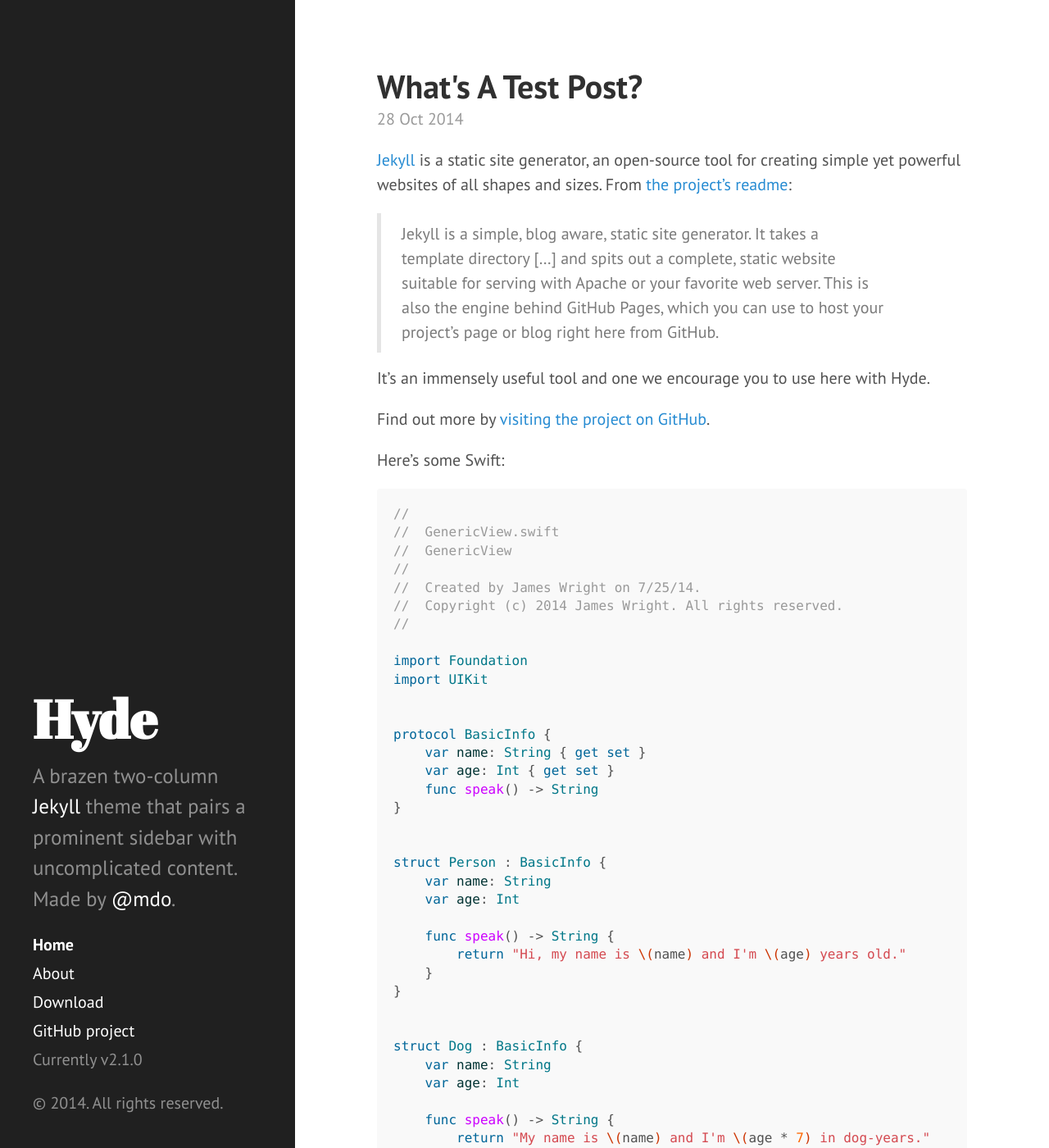
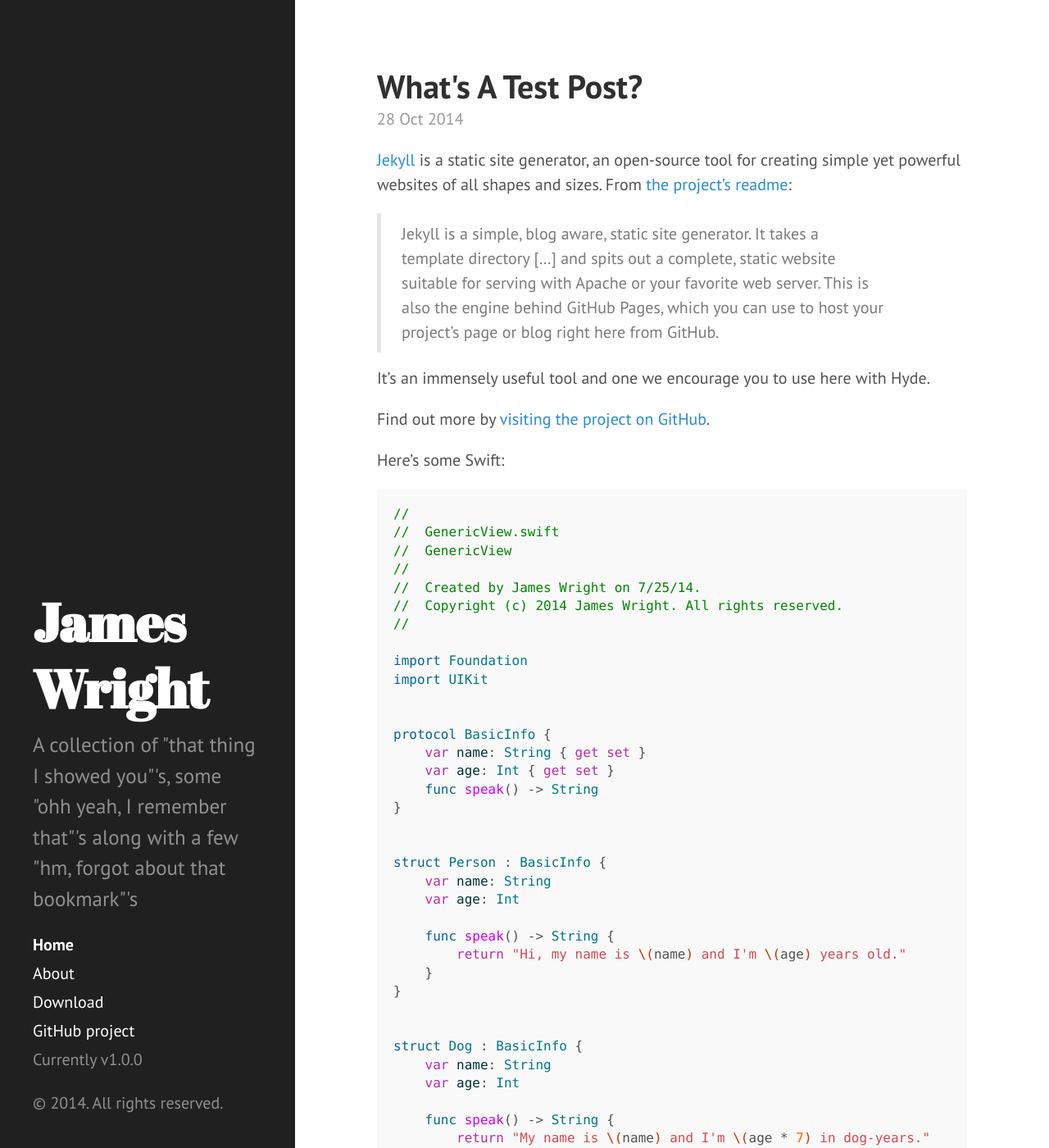
Before and after one commit to james919/james919.github.io.old, a Jekyll site: the page built from index.html, in a window 1280 px wide and 1400 px high. Shown: the whole window at 82% size. Built offline with Jekyll 4.4.1, drawn with Linux system fonts in a browser that asks for light colours; Markdown is read by kramdown in place of the engine named in the settings; the list of posts is cut into pages by our own code.

Commit message:
config and syntax

```diff
--- a/_config.yml
+++ b/_config.yml
@@ -7,20 +7,20 @@ permalink:        pretty
 relative_permalinks: true
 
 # Setup
-title:            Hyde
-tagline:          'A Jekyll theme'
-description:      'A brazen two-column <a href="http://jekyllrb.com" target="_blank">Jekyll</a> theme that pairs a prominent sidebar with uncomplicated content. Made by <a href="https://twitter.com/mdo" target="_blank">@mdo</a>.'
-url:              http://hyde.getpoole.com
+title:            James Wright
+tagline:          'iOS Developer Notebook'
+description:      'A collection of "that thing I showed you"''s, some "ohh yeah, I remember that"''s along with a few "hm, forgot about that bookmark"''s'
+url:              http://james919.github.io
 baseurl:          /
 
 author:
-  name:           'Mark Otto'
-  url:            https://twitter.com/mdo
+  name:           'James Wright'
+  url:            http://www.homestarrunner.com
 
 paginate:         5
 
 # Custom vars
-version:          2.1.0
+version:          1.0.0
 
 github:
-  repo:           https://github.com/poole/hyde
+  repo:           https://github.com/james919/james919.github.io
--- a/public/css/syntax.css
+++ b/public/css/syntax.css
@@ -1,11 +1,11 @@
 .highlight .hll { background-color: #ffc; }
 .highlight .c { color: #999; } /* Comment */
 .highlight .err { color: #a00; background-color: #faa } /* Error */
-.highlight .k { color: #069; } /* Keyword */
+.highlight .k { color: #bb2ca2; } /* Keyword */
 .highlight .o { color: #555 } /* Operator */
 .highlight .cm { color: #09f; font-style: italic } /* Comment.Multiline */
 .highlight .cp { color: #099 } /* Comment.Preproc */
-.highlight .c1 { color: #999; } /* Comment.Single */
+.highlight .c1 { color: #008400; } /* Comment.Single */
 .highlight .cs { color: #999; } /* Comment.Special */
 .highlight .gd { background-color: #fcc; border: 1px solid #c00 } /* Generic.Deleted */
 .highlight .ge { font-style: italic } /* Generic.Emph */
```
